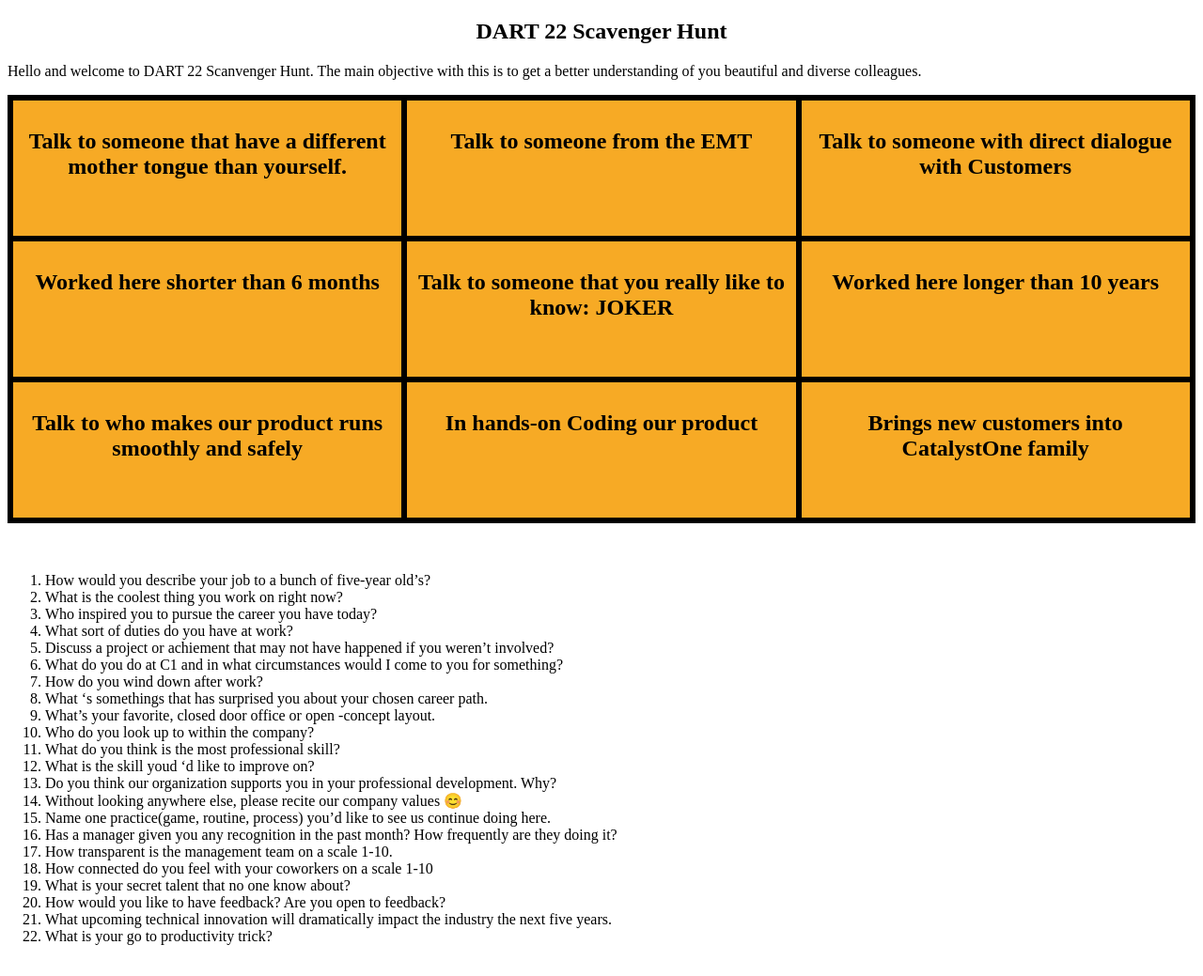
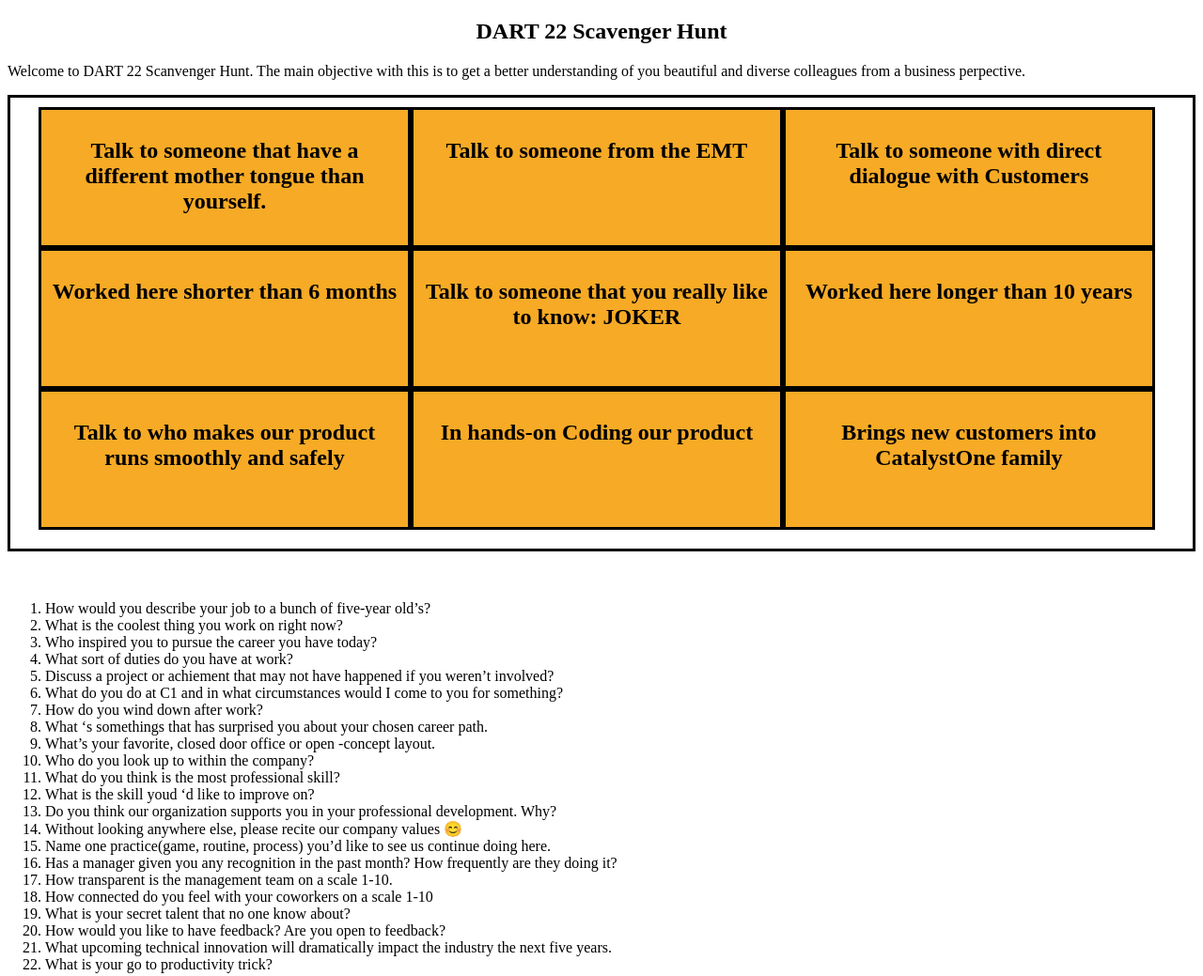
Before and after one commit to GrandMasterEnergy/DART-22, a plain HTML site: page index.html in a window 1280 px wide. Shown: the whole page at 94% size. Drawn offline with Linux system fonts and the light colour scheme.

Commit message:
Update index.html

```diff
--- a/index.html
+++ b/index.html
@@ -23,16 +23,24 @@
 }
 div {
   border-style: solid;
+  padding-top: 10px;
+  padding-bottom: 20px;
+  padding-left: 30px;
+  padding-right: 40px;
   }
 
   h2{text-align: center;}
+
+ th, td {
+
+}
 </style>
 </head>
 <body>
 
 <h2>DART 22 Scavenger Hunt</h2>
 
-<p>Hello and welcome to DART 22 Scanvenger Hunt. The main objective with this is to get a better understanding of you beautiful and diverse colleagues.  <p/>
+<p>Welcome to DART 22 Scanvenger Hunt. The main objective with this is to get a better understanding of you beautiful and diverse colleagues from a business perpective.  <p/>
 
 <div class="row">
   <div class="column" style="background-color:#f7aa25;">
```
